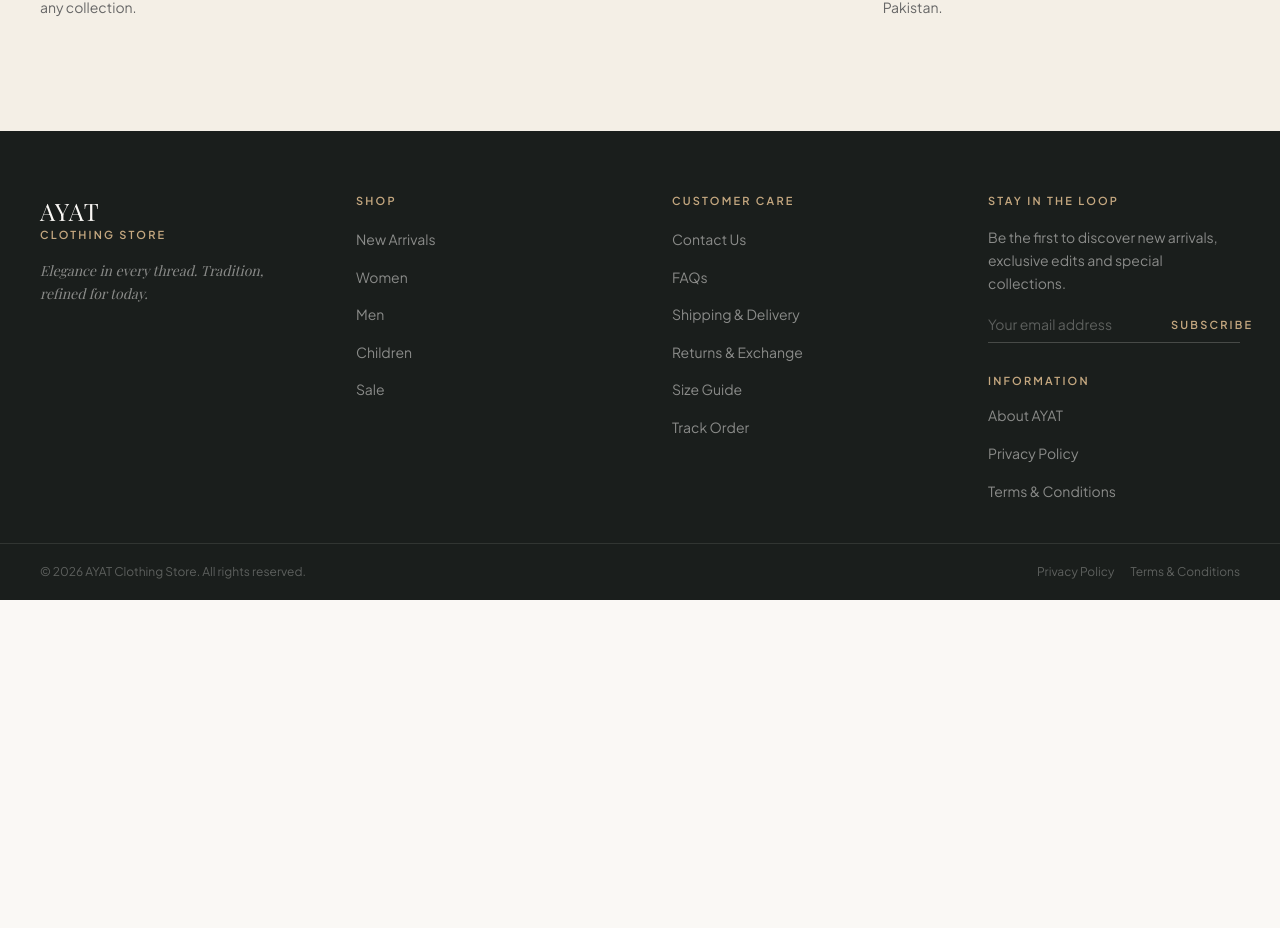
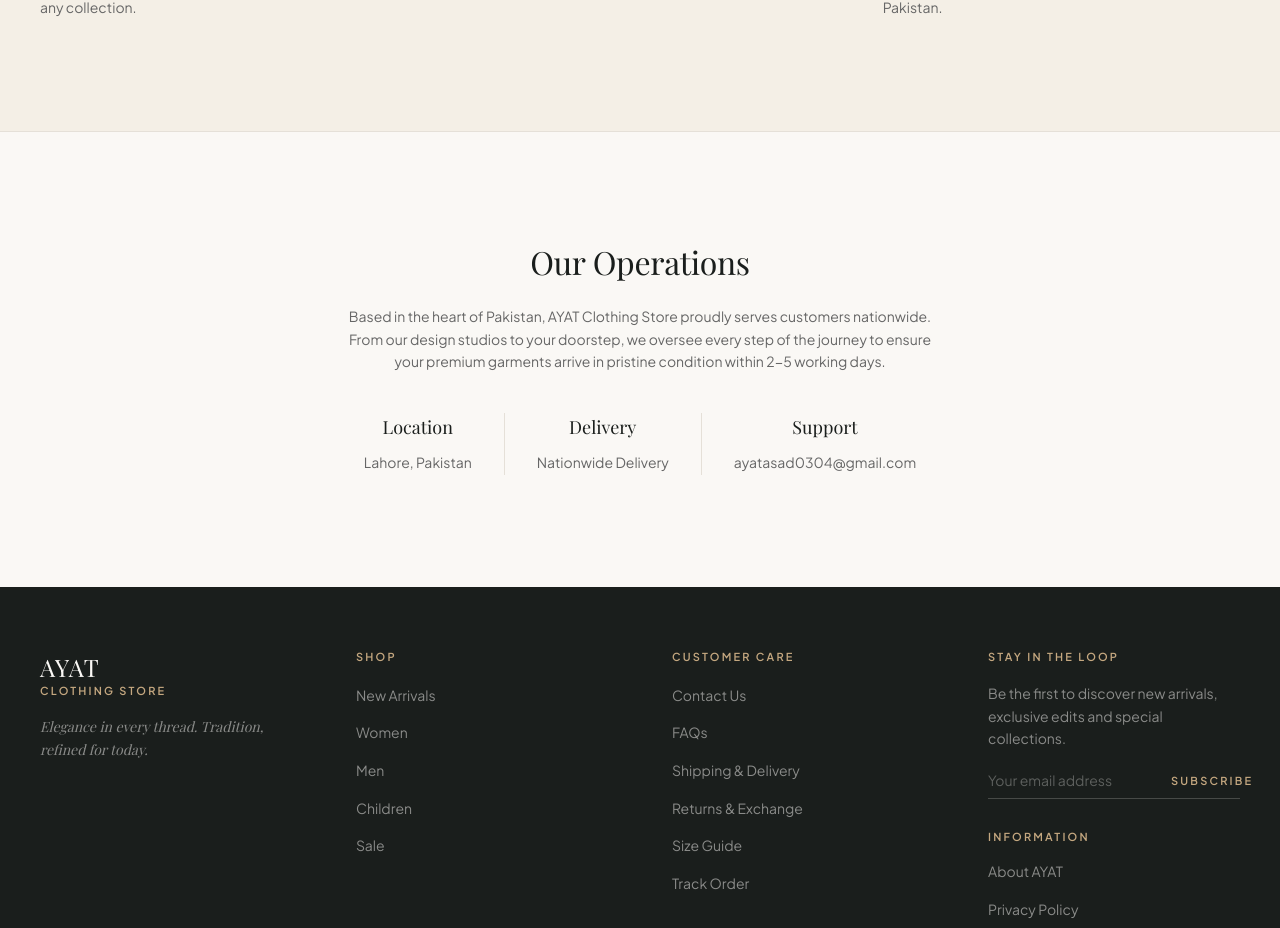
Before and after one commit to ZubairAlltaf/Ayat_Clothing_Store, a Next.js app: page /about in a window 1280 px wide. Shown: the part 1695-2623 px from the top of the page. Before the commit the page ends 2295 px from the top, so only its background shows below. Built offline with nearby package versions, Linux system fonts and the light colour scheme; no server answers; the database is empty; a web font is replaced by a local one.

Commit message:
content: add authoritative operations info to about page for SEO

```diff
--- a/src/app/about/page.tsx
+++ b/src/app/about/page.tsx
@@ -75,6 +75,32 @@ export default async function AboutPage() {
           </div>
         </div>
       </section>
+
+      {/* Operations & Contact */}
+      <section className="py-20 lg:py-28 px-5 lg:px-10 border-t border-border">
+        <div className="max-w-[900px] mx-auto text-center">
+          <h2 className="font-serif text-[1.6rem] lg:text-[2rem] text-charcoal mb-6">Our Operations</h2>
+          <p className="text-sm text-ink-muted leading-relaxed mb-10 max-w-[600px] mx-auto">
+            Based in the heart of Pakistan, AYAT Clothing Store proudly serves customers nationwide. From our design studios to your doorstep, we oversee every step of the journey to ensure your premium garments arrive in pristine condition within 2-5 working days.
+          </p>
+          <div className="flex flex-col sm:flex-row justify-center gap-8 text-charcoal">
+            <div className="text-center">
+              <span className="block font-serif text-lg mb-2">Location</span>
+              <span className="text-sm text-ink-muted">Lahore, Pakistan</span>
+            </div>
+            <div className="hidden sm:block w-px bg-border"></div>
+            <div className="text-center">
+              <span className="block font-serif text-lg mb-2">Delivery</span>
+              <span className="text-sm text-ink-muted">Nationwide Delivery</span>
+            </div>
+            <div className="hidden sm:block w-px bg-border"></div>
+            <div className="text-center">
+              <span className="block font-serif text-lg mb-2">Support</span>
+              <span className="text-sm text-ink-muted">ayatasad0304@gmail.com</span>
+            </div>
+          </div>
+        </div>
+      </section>
     </>
   )
 }
```
